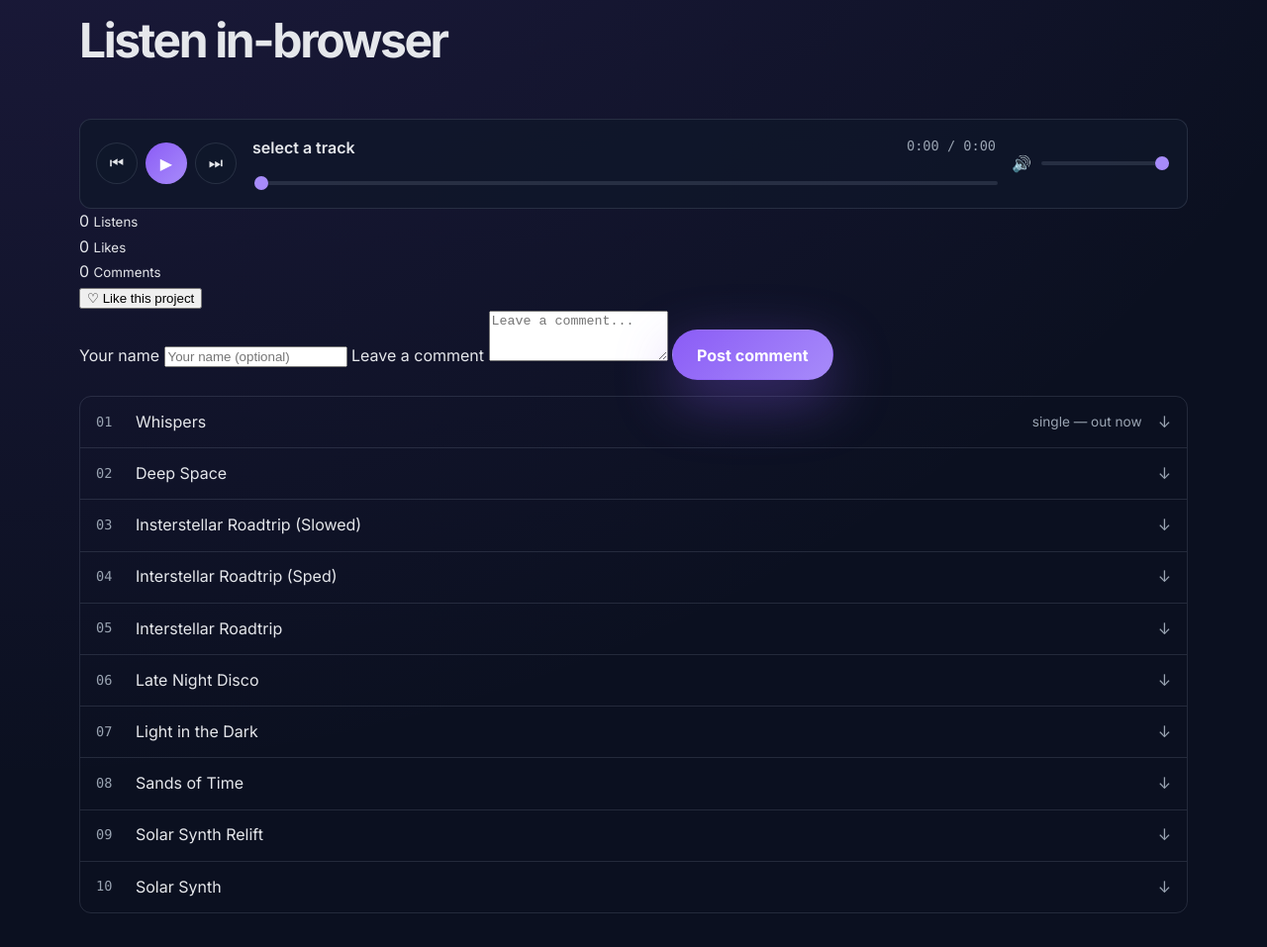
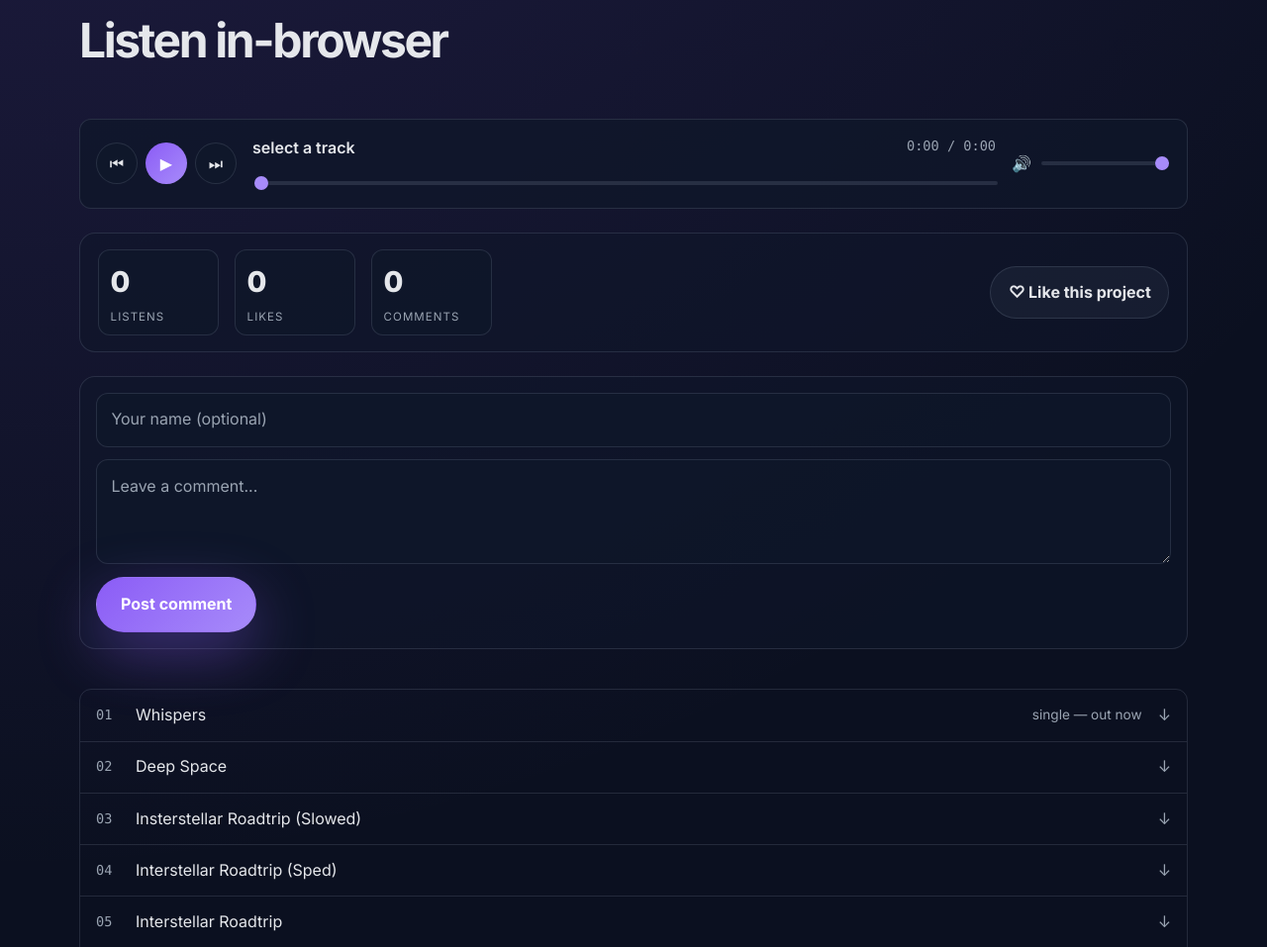
Before and after one commit to tomtom-cmd-alt/my-music, a plain HTML site: page index.html in a window 1280 px wide. Shown: the part 853-1810 px from the top of the page at 99% size. Drawn offline with Linux system fonts and the light colour scheme.

Commit message:
Style the global listens, likes, and comments system to match the music page aesthetic

```diff
--- a/styles.css
+++ b/styles.css
@@ -40,6 +40,12 @@ img {
 a {
   color: inherit;
   text-decoration: none;
+}
+
+button,
+input,
+textarea {
+  font: inherit;
 }
 
 .container {
@@ -381,6 +387,163 @@ input[type="range"]::-moz-range-thumb {
   background: var(--primary-bright);
 }
 
+.community-panel {
+  margin-top: 1.5rem;
+  display: flex;
+  align-items: center;
+  justify-content: space-between;
+  gap: 1rem;
+  flex-wrap: wrap;
+  padding: 1rem 1.1rem;
+  border: 1px solid var(--border);
+  border-radius: 16px;
+  background: rgba(15, 23, 42, 0.6);
+}
+
+.community-stats {
+  display: flex;
+  flex-wrap: wrap;
+  gap: 1rem;
+}
+
+.community-stat {
+  min-width: 122px;
+  display: flex;
+  flex-direction: column;
+  gap: 0.15rem;
+  padding: 0.55rem 0.75rem;
+  border: 1px solid var(--border);
+  border-radius: 12px;
+  background: rgba(15, 23, 42, 0.7);
+}
+
+.community-stat span {
+  font-size: clamp(1.25rem, 3vw, 1.8rem);
+  font-weight: 800;
+  letter-spacing: -0.04em;
+}
+
+.community-stat small {
+  color: var(--muted);
+  font-size: 0.72rem;
+  text-transform: uppercase;
+  letter-spacing: 0.09em;
+}
+
+.community-actions {
+  display: flex;
+  align-items: center;
+}
+
+.community-btn {
+  appearance: none;
+  border: 1px solid var(--border);
+  border-radius: 999px;
+  background: rgba(148, 163, 184, 0.07);
+  color: var(--text);
+  padding: 0.8rem 1.1rem;
+  font-weight: 700;
+  cursor: pointer;
+  transition: transform 0.2s ease, border-color 0.2s ease, background 0.2s ease;
+}
+
+.community-btn:hover,
+.community-btn:focus-visible {
+  transform: translateY(-1px);
+  border-color: rgba(167, 139, 250, 0.8);
+}
+
+.community-btn[aria-pressed="true"] {
+  background: rgba(139, 92, 246, 0.14);
+  color: #f3e8ff;
+  border-color: rgba(167, 139, 250, 0.8);
+}
+
+.comment-form {
+  margin-top: 1.5rem;
+  padding: 1rem;
+  border: 1px solid var(--border);
+  border-radius: 16px;
+  background: rgba(15, 23, 42, 0.55);
+  display: grid;
+  gap: 0.8rem;
+}
+
+.comment-form input,
+.comment-form textarea {
+  width: 100%;
+  border: 1px solid var(--border);
+  border-radius: 12px;
+  background: rgba(15, 23, 42, 0.7);
+  color: var(--text);
+  padding: 0.85rem 0.9rem;
+}
+
+.comment-form input::placeholder,
+.comment-form textarea::placeholder {
+  color: var(--muted);
+}
+
+.comment-form textarea {
+  resize: vertical;
+  min-height: 96px;
+}
+
+.small-btn {
+  width: fit-content;
+  padding: 0.75rem 1.1rem;
+  border: none;
+  border-radius: 999px;
+  font-weight: 700;
+  cursor: pointer;
+  color: white;
+  background: linear-gradient(135deg, var(--primary), var(--primary-bright));
+  box-shadow: 0 20px 60px rgba(139, 92, 246, 0.25);
+}
+
+.comment-list {
+  list-style: none;
+  padding: 0;
+  margin: 1.5rem 0 0;
+  display: grid;
+  gap: 0.8rem;
+}
+
+.comment-item,
+.comment-empty {
+  border: 1px solid var(--border);
+  border-radius: 12px;
+  padding: 0.9rem 1rem;
+  background: rgba(15, 23, 42, 0.45);
+}
+
+.comment-meta {
+  display: flex;
+  align-items: baseline;
+  justify-content: space-between;
+  gap: 1rem;
+  margin-bottom: 0.25rem;
+}
+
+.comment-meta strong {
+  font-size: 0.98rem;
+}
+
+.comment-time {
+  color: var(--muted);
+  font-size: 0.76rem;
+}
+
+.comment-item p,
+.comment-empty {
+  margin: 0;
+  color: var(--text);
+}
+
+.comment-empty {
+  color: var(--muted);
+}
+
 .tracklist {
   list-style: none;
   padding: 0;
@@ -612,6 +775,18 @@ td.size {
   color: var(--muted);
 }
 
+.sr-only {
+  position: absolute;
+  width: 1px;
+  height: 1px;
+  padding: 0;
+  margin: -1px;
+  overflow: hidden;
+  clip: rect(0, 0, 0, 0);
+  white-space: nowrap;
+  border: 0;
+}
+
 @media (max-width: 860px) {
   .hero-grid,
   .footer-wrap {
@@ -654,6 +829,14 @@ td.size {
     width: 100%;
   }
 
+  .community-panel {
+    align-items: flex-start;
+  }
+
+  .comment-form {
+    padding: 0.85rem;
+  }
+
   .section {
     padding: 4rem 0;
   }
```
